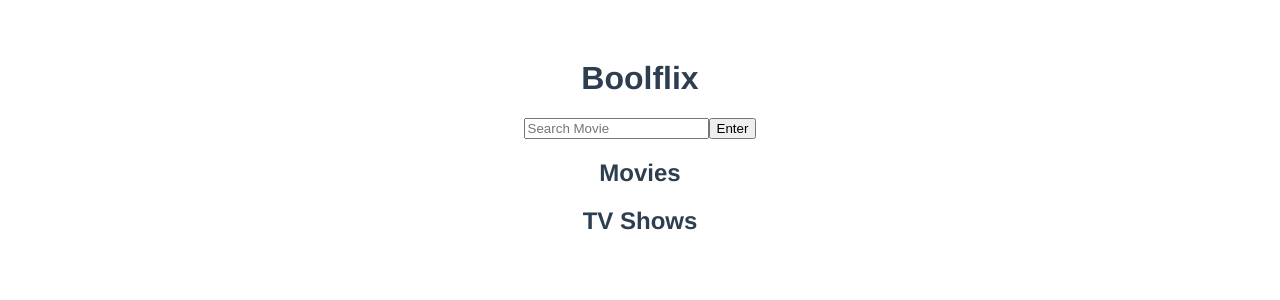
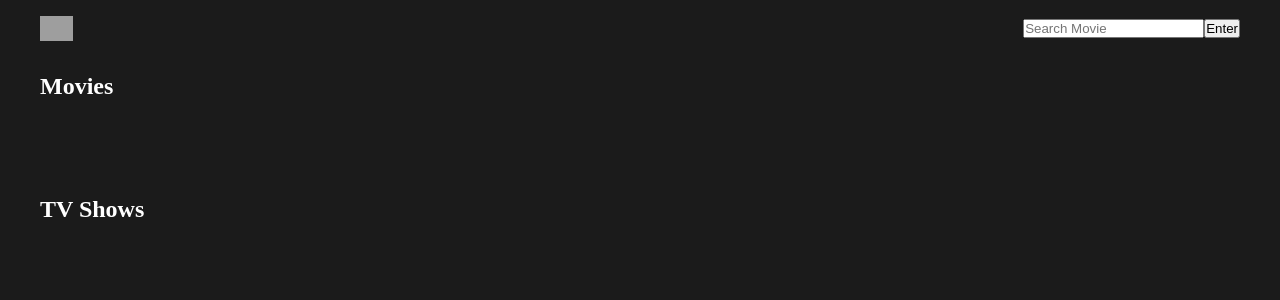
Before and after one commit to masfreddy93/vue-boolflix, a Vue app: page / in a window 1280 px wide. Shown: the top 300 px of the page. Built offline with nearby package versions, Linux system fonts and the light colour scheme; grey boxes are pictures that could not be loaded.

Commit message:
add some style to app

```diff
--- a/src/App.vue
+++ b/src/App.vue
@@ -18,13 +18,10 @@ export default {
 }
 </script>
 
+
 <style lang="scss">
-#app {
-  font-family: Avenir, Helvetica, Arial, sans-serif;
-  -webkit-font-smoothing: antialiased;
-  -moz-osx-font-smoothing: grayscale;
-  text-align: center;
-  color: #2c3e50;
-  margin-top: 60px;
-}
+
+  @import './style/general.scss';
+
+
 </style>
--- a/src/components/CardComponent.vue
+++ b/src/components/CardComponent.vue
@@ -1,17 +1,21 @@
 <template>
     <li>
-        <img v-if="el.poster_path !== null" :src="el.poster" alt="Poster Movie">
+        <div class="card-poster">
+            <img v-if="el.poster_path !== null" :src="el.poster" alt="Poster">
             <img v-if="el.poster_path === null" :src="el.poster_default" alt="No poster" width="342px">
+        </div>
+        <div class="card-details">
             <h4>Title: {{el.title}} </h4>
-        <h4>Original Title: {{el.originalTitle}}</h4>
-        <h4> Language:
+            <h5>Original Title: {{el.originalTitle}}</h5>
+            <p> Language:
                 <img :src="el.flag" width="20" :alt="el.lang">
-        </h4>
-        <h4>Vote:
+            </p>
+            <p>Vote:
                 <font-awesome-icon icon="fa-solid fa-star" v-for="n in el.vote" :key="n" />
                 <font-awesome-icon icon="fa-regular fa-star" v-for="n in (maxOfStars - el.vote)" :key="(n + el.vote)" />
-        </h4>
-        <br>
+            </p>
+            <p>Overview: {{ el.overview }}</p>
+        </div>
     </li>
 </template>
 
@@ -34,6 +38,41 @@
 </script>
 
 
-<style>
+<style lang="scss">
+    @import '../style/general.scss';
 
+
+    li {
+
+        position: relative;
+
+        .card-poster {
+
+            z-index: 1;
+
+            &:hover {
+                opacity: 0.2;
+            }
+
+        }
+
+        .card-details {
+            position: absolute;
+            top: 0;
+            left: 0;
+            display: none;
+            @include my-flex;
+            flex-direction: column;
+            gap: 0.5rem;
+            align-items: baseline;
+            padding: 2rem 0.5rem;
+            z-index: -1;
+
+
+                &:hover {
+                    z-index: 1;
+                }
+        }
+
+    }
 </style>
--- a/src/components/HeaderComponent.vue
+++ b/src/components/HeaderComponent.vue
@@ -1,9 +1,11 @@
 <template>
   <header class="header">
-    <h1>{{ msg }}</h1>
-    <div class="search-bar">
-      <input type="text" placeholder="Search Movie" v-model="movieSearched" @keyup.enter="onClick">
-      <button @click="onClick">Enter</button>
+    <div class="container">
+      <img src="https://upload.wikimedia.org/wikipedia/commons/thumb/0/08/Netflix_2015_logo.svg/2560px-Netflix_2015_logo.svg.png" alt="Logo Netflix">
+      <div class="search-bar">
+        <input type="text" placeholder="Search Movie" v-model="movieSearched" @keyup.enter="onClick">
+        <button @click="onClick">Enter</button>
+    </div>
     </div>
   </header>
 </template>
@@ -71,21 +73,21 @@ export default {
 
 <!-- Add "scoped" attribute to limit CSS to this component only -->
 <style scoped lang="scss">
-h3 {
-  margin: 40px 0 0;
-}
 
-ul {
-  list-style-type: none;
-  padding: 0;
-}
+  @import '../style/general.scss';
 
-li {
-  display: inline-block;
-  margin: 0 10px;
-}
+  .container {
 
-a {
-  color: #42b983;
-}
+    @include my-flex;
+    flex-wrap: nowrap;
+
+    img {
+      max-height: 25px;
+    }
+
+    .search-bar {
+      margin-left: auto;
+    }
+  }
+
 </style>
--- a/src/components/MainComponent.vue
+++ b/src/components/MainComponent.vue
@@ -1,13 +1,16 @@
 <template>
     <main>
+        <div class="container">
             <h2>Movies</h2>
             <ul>
                 <CardComponent v-for="movie of moviesFound" :key="movie.id" :el="movie" />
             </ul>
+
             <h2>TV Shows</h2>
             <ul>
                 <CardComponent v-for="serie of seriesFound" :key="serie.id" :el="serie" />
             </ul>
+        </div>
     </main>
 </template>
 
@@ -37,8 +40,9 @@ export default {
                     // flag: 'https://flagcdn.com/za.svg',
                     poster_path: el.poster_path,
                     poster: `${this.posterBaseUri}/${this.posterSize}/${el.poster_path}`,
-                    poster_default: 'https://upload.wikimedia.org/wikipedia/commons/thumb/a/ac/No_image_available.svg/2048px-No_image_available.svg.png',
+                    poster_default: 'https://upload.wikimedia.org/wikipedia/commons/thumb/6/65/No-Image-Placeholder.svg/330px-No-Image-Placeholder.svg.png',
                     vote: Math.round(el.vote_average / 2),
+                    overview: el.overview,
                 };
                 return newMovie;
             });
@@ -53,8 +57,9 @@ export default {
                     flag: `${this.flagBaseUri}/${el.original_language}.svg`,
                     poster: `${this.posterBaseUri}/${this.posterSize}/${el.poster_path}`,
                     poster_path: el.poster_path,
-                    poster_default: "https://upload.wikimedia.org/wikipedia/commons/thumb/a/ac/No_image_available.svg/2048px-No_image_available.svg.png",
+                    poster_default: "https://upload.wikimedia.org/wikipedia/commons/thumb/6/65/No-Image-Placeholder.svg/330px-No-Image-Placeholder.svg.png",
                     vote: Math.round(el.vote_average / 2),
+                    overview: el.overview,
                 };
                 return newSerie;
             });
@@ -64,3 +69,33 @@ export default {
 }
 
 </script>
+
+<style lang="scss">
+
+    @import '../style/general.scss';
+
+    main {
+
+        color: white;
+
+        h2 {
+            font-size: 1.5rem;
+            margin-bottom: 1rem;
+        }
+
+        ul {
+
+            @include my-flex;
+            align-items: flex-start;
+            gap: 1rem;
+            margin-bottom: 5rem;
+            overflow-y: hidden;
+
+            img {
+
+                // max-height: 300px;
+            }
+        }
+    }
+
+</style>
--- /dev/null
+++ b/src/style/general.scss
@@ -0,0 +1,30 @@
+* {
+    margin: 0;
+    padding: 0;
+    box-sizing: border-box;
+}
+
+ul, ol, menu {
+    list-style: none;
+}
+
+a {
+    color: currentColor;
+    text-decoration: none;
+}
+
+body {
+    background-color: #1B1B1B;
+}
+
+.container {
+    max-width: 1200px;
+    margin: 0 auto;
+    padding: 1rem 0;
+}
+
+@mixin my-flex{
+    display: flex;
+    align-items: center;
+    flex-wrap: nowrap;
+}
```
Lines whose indentation alone changed are shown as unchanged.
